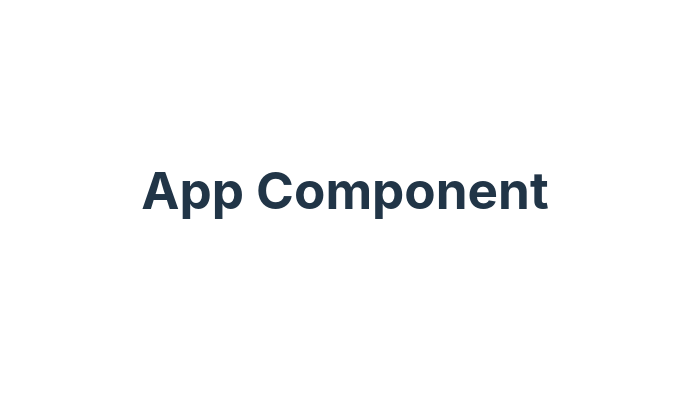
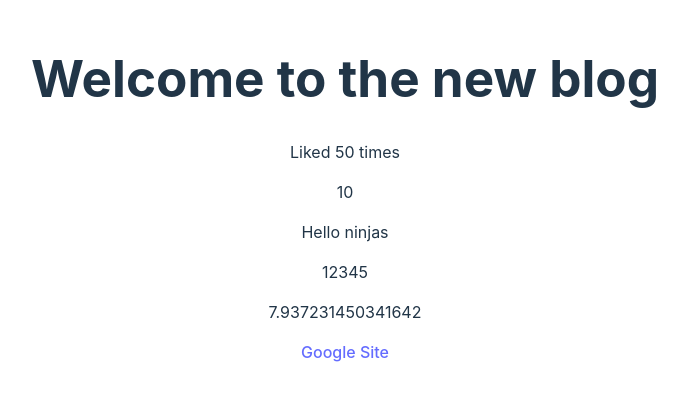
Before and after one commit to LZYLRRY/vertech-blog, a React (Vite) app: page / in a window 1280 px wide. Shown: the part 210-610 px from the top of the page, without its empty margins (295-982 px from the left). Built offline with nearby package versions, Linux system fonts and the light colour scheme.

Commit message:
Use dynamic values in templates

```diff
--- a/src/App.jsx
+++ b/src/App.jsx
@@ -1,14 +1,30 @@
 import './App.css'
 
 function App() {
+
+  const title = 'Welcome to the new blog'
+  const likes = 50
+
+  // const person = { name: 'yoshi', age: 30 }
+
+  const link = "http://www.google.com"
 
   return (
     <>
       <div>
         <div className="content">
-          <h1>App Component</h1>
+          <h1>{title}</h1>
+          <p>Liked {likes} times</p>
+
+          {/* <p>{ person }</p> */}
+
+          <p>{10}</p>
+          <p>{"Hello ninjas"}</p>
+          <p>{[1, 2, 3, 4, 5]}</p>
+          <p>{Math.random() * 10}</p>
+
+          <a href={link}>Google Site</a>
         </div>
-
       </div>
 
     </>
```
